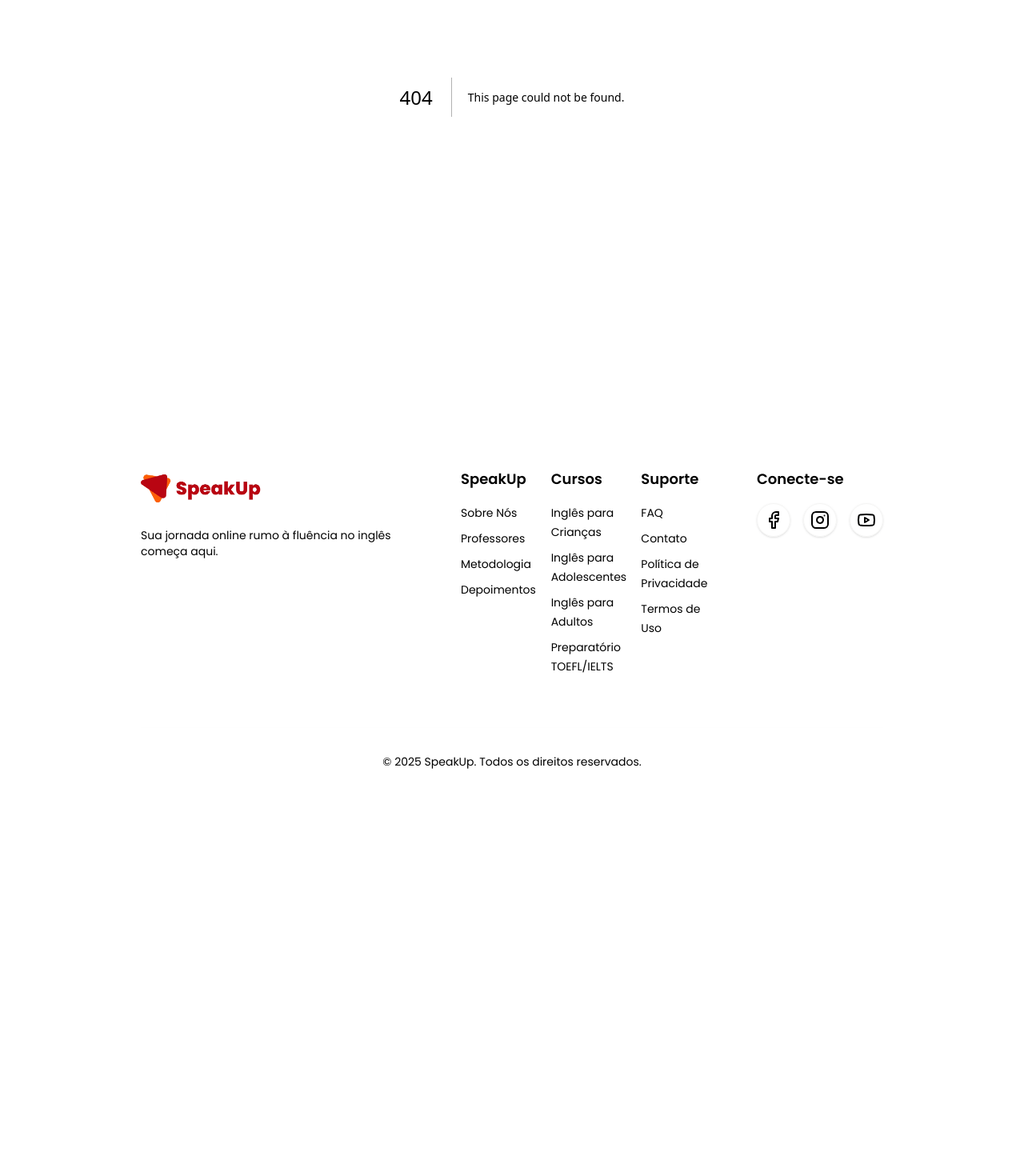
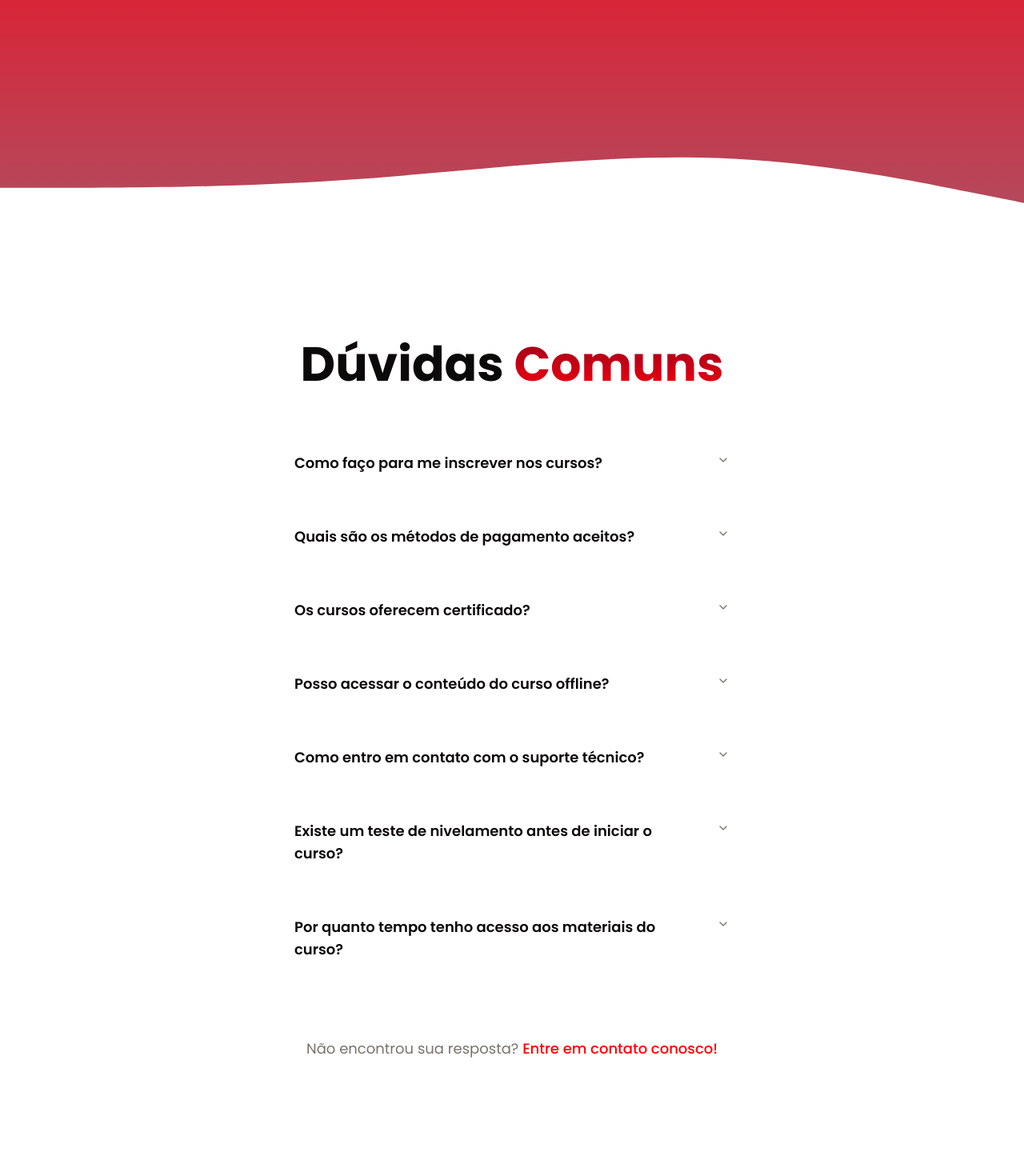
Before and after one commit to DosSantosDev2022/speak-up, a Next.js app: page /faq in a window 1280 px wide. Before the commit this address had no page. Shown: the part 400-1870 px from the top of the page at 80% size. Before the commit the page ends 1426 px from the top, so only its background shows below. Built offline with nearby package versions, Linux system fonts and the light colour scheme.

Commit message:
feat: adiciona pagina de faq

```diff
--- a/src/app/(pages)/(home)/page.tsx
+++ b/src/app/(pages)/(home)/page.tsx
@@ -31,6 +31,7 @@ export default function HomePage() {
 					{/* Animação para o bloco de texto (título, descrição, botões) */}
 					<AnimationContainer
 						initial={{ opacity: 0, x: -50 }}
+						whileInView={{ opacity: 1, x: 0 }}
 						transition={{
 							duration: 0.8,
 							ease: "easeInOut",
@@ -38,7 +39,7 @@ export default function HomePage() {
 						viewport={{ once: true, amount: 0.3 }}
 					>
 						<div className="flex-1 max-w-full md:max-w-2xl text-center md:text-left z-10">
-							<h1 className="text-4xl leading-tight font-bold sm:text-5xl md:text-6xl mb-4">
+							<h1 className="text-3xl leading-tight font-bold sm:text-5xl md:text-6xl mb-4">
 								Embarque em uma jornada online rumo à
 								fluência no inglês!
 							</h1>
@@ -89,13 +90,14 @@ export default function HomePage() {
 						{/* Animação para as estatísticas */}
 						<AnimationContainer
 							initial={{ opacity: 0, scale: 0.8 }}
+							whileInView={{ opacity: 1, scale: 1 }}
 							transition={{
 								delay: 0.6,
 								duration: 0.7,
 								ease: "easeInOut",
 							}}
 							viewport={{ once: true, amount: 0.5 }}
-							className="mt-2 flex flex-col sm:flex-row items-center justify-center md:justify-start gap-6 sm:gap-8 p-4"
+							className="mt-8 flex flex-col sm:flex-row items-center justify-center md:justify-start gap-3 sm:gap-8 p-4"
 						>
 							<Image
 								src={"/images/icons.webp"}
@@ -106,13 +108,13 @@ export default function HomePage() {
 								className="max-w-full h-auto"
 							/>
 							{/* Seções de Estatísticas */}
-							<div className="flex flex-col sm:flex-row items-center justify-center sm:justify-start gap-6 sm:gap-8 mt-4 sm:mt-0">
+							<div className="flex flex-col sm:flex-row items-center justify-center sm:justify-start gap-3 sm:gap-8 mt-4 sm:mt-0">
 								{/* Seção de Estudantes Conectados */}
 								<div className="flex flex-col items-center text-center">
-									<span className="text-2xl font-bold">
+									<span className="text-4xl md:text-3xl font-bold">
 										4.359
 									</span>
-									<span className="text-sm mt-1">
+									<span className="text-xl md:text-base mt-1">
 										Estudantes Conectados
 									</span>
 								</div>
@@ -125,11 +127,11 @@ export default function HomePage() {
 
 								{/* Seção de Avaliações */}
 								<div className="flex flex-col items-center text-center">
-									<span className="text-2xl font-bold">
+									<span className="text-4xl md:text-3xl font-bold">
 										4.8/5
 									</span>
-									<span className="text-sm flex items-center justify-center gap-1">
-										<span className="text-yellow-400 text-xl">
+									<span className="text-xl md:text-base flex items-center justify-center gap-1">
+										<span className="text-yellow-400">
 											★★★★★
 										</span>
 										Avaliações
@@ -143,6 +145,7 @@ export default function HomePage() {
 					{/* Animação para a imagem do estudante */}
 					<AnimationContainer
 						initial={{ opacity: 0, y: 50, scale: 0.9 }}
+						whileInView={{ opacity: 1, y: 0, scale: 1 }}
 						transition={{
 							duration: 0.8,
 							ease: "backInOut",
@@ -288,6 +291,7 @@ export default function HomePage() {
 					{/* Animação para o texto da plataforma */}
 					<AnimationContainer
 						initial={{ opacity: 0, x: -50 }}
+						whileInView={{ opacity: 1, x: 0 }}
 						transition={{
 							duration: 0.7,
 							ease: "easeInOut",
@@ -313,6 +317,7 @@ export default function HomePage() {
 					{/* Animação para a imagem da plataforma */}
 					<AnimationContainer
 						initial={{ opacity: 0, x: 50, scale: 0.9 }}
+						whileInView={{ opacity: 1, x: 0, scale: 1 }}
 						transition={{
 							duration: 0.8,
 							ease: "easeInOut",
@@ -362,6 +367,7 @@ export default function HomePage() {
 					{/* Animação para o carrossel de feedback */}
 					<AnimationContainer
 						initial={{ opacity: 0, x: 50 }}
+						whileInView={{ opacity: 1, x: 0 }}
 						transition={{
 							duration: 0.8,
 							ease: "easeInOut",
--- /dev/null
+++ b/src/app/(pages)/faq/page.tsx
@@ -0,0 +1,123 @@
+import Link from "next/link";
+import {
+	AnimationContainer,
+	Container,
+	WaveBackground,
+} from "@/components";
+import {
+	Accordion,
+	AccordionContent,
+	AccordionItem,
+	AccordionTrigger,
+} from "@/components/ui/accordion"; // Certifique-se de que o caminho está correto
+import { faqItems } from "@/config/faq";
+
+export default function FAQPage() {
+	return (
+		<>
+			{/* Seção Hero "Perguntas Frequentes" */}
+			<section className="relative py-20 px-4 md:px-8 lg:px-16 bg-gradient-to-b from-primary to-secondary/70 text-primary-foreground text-center flex flex-col items-center justify-start min-h-[30vh] md:min-h-[70vh]">
+				<AnimationContainer
+					initial={{ opacity: 0, y: 50 }}
+					whileInView={{ opacity: 1, y: 0 }}
+					transition={{ duration: 0.8, ease: "backInOut" }}
+					viewport={{ once: true, amount: 0.5 }}
+				>
+					<Container className="z-10">
+						<h1 className="text-4xl leading-tight font-bold sm:text-5xl md:text-7xl mb-4">
+							Perguntas Frequentes
+						</h1>
+						<p className="mt-4 text-lg sm:text-xl max-w-2xl mx-auto">
+							Encontre respostas para as dúvidas mais comuns
+							sobre nossos cursos e plataforma.
+						</p>
+					</Container>
+				</AnimationContainer>
+				<WaveBackground
+					className="z-0"
+					fillColor="fill-background"
+				/>
+			</section>
+
+			{/* Seção de FAQs com Accordion */}
+			<section className="py-20 px-4 md:px-8 lg:px-16 my-16">
+				<Container className="max-w-3xl mx-auto">
+					<AnimationContainer
+						initial={{ opacity: 0, y: 30 }}
+						whileInView={{ opacity: 1, y: 0 }}
+						transition={{
+							delay: 0.3,
+							duration: 0.8,
+							ease: "backInOut",
+						}}
+						viewport={{ once: true, amount: 0.3 }}
+					>
+						<h2 className="text-4xl sm:text-5xl md:text-6xl font-bold mb-12 text-center">
+							Dúvidas{" "}
+							<span className="font-bold bg-gradient-to-b from-secondary to-primary bg-clip-text text-transparent">
+								Comuns
+							</span>
+						</h2>
+					</AnimationContainer>
+
+					<Accordion
+						type="single"
+						collapsible
+						className="w-full"
+					>
+						{faqItems.map((item, index) => (
+							<AnimationContainer
+								key={item.question}
+								initial={{
+									opacity: 0,
+									x: index % 2 === 0 ? -50 : 50,
+								}}
+								whileInView={{ opacity: 1, x: 0 }}
+								transition={{
+									delay: 0.1 * index,
+									duration: 0.6,
+									ease: "backInOut",
+								}}
+								viewport={{ once: true, amount: 0.3 }}
+							>
+								<AccordionItem
+									value={`item-${index}`}
+									className="border-b py-4"
+								>
+									<AccordionTrigger className="text-lg font-semibold hover:no-underline text-left">
+										{item.question}
+									</AccordionTrigger>
+									<AccordionContent className="text-base text-muted-foreground pt-2">
+										{item.answer}
+									</AccordionContent>
+								</AccordionItem>
+							</AnimationContainer>
+						))}
+					</Accordion>
+
+					<AnimationContainer
+						initial={{ opacity: 0, y: 30 }}
+						whileInView={{ opacity: 1, y: 0 }}
+						transition={{
+							delay: 0.5,
+							duration: 0.8,
+							ease: "backInOut",
+						}}
+						viewport={{ once: true, amount: 0.3 }}
+						className="text-center mt-16"
+					>
+						<p className="text-lg text-muted-foreground">
+							Não encontrou sua resposta?{" "}
+							<Link
+								href="/contact"
+								className="text-primary hover:underline font-medium"
+							>
+								Entre em contato conosco!
+							</Link>
+						</p>
+					</AnimationContainer>
+				</Container>
+			</section>
+		</>
+	);
+}
--- /dev/null
+++ b/src/config/faq.ts
@@ -0,0 +1,41 @@
+// Dados de exemplo para as FAQs
+export const faqItems = [
+	{
+		question: "Como faço para me inscrever nos cursos?",
+		answer:
+			"Você pode se inscrever em nossos cursos diretamente pela página de 'Cursos', selecionando o curso desejado e seguindo as instruções de matrícula.",
+	},
+	{
+		question: "Quais são os métodos de pagamento aceitos?",
+		answer:
+			"Aceitamos pagamentos via cartão de crédito (Visa, Mastercard, American Express), Pix e boleto bancário.",
+	},
+	{
+		question: "Os cursos oferecem certificado?",
+		answer:
+			"Sim, todos os cursos concluídos com sucesso em nossa plataforma oferecem um certificado de conclusão.",
+	},
+	{
+		question: "Posso acessar o conteúdo do curso offline?",
+		answer:
+			"Atualmente, o acesso ao conteúdo do curso requer uma conexão com a internet. Estamos trabalhando em funcionalidades offline para o futuro.",
+	},
+	{
+		question:
+			"Como entro em contato com o suporte técnico?",
+		answer:
+			"Você pode entrar em contato com nosso suporte técnico através do formulário na página de 'Contato' ou enviando um e-mail para suporte@speakup.com.br.",
+	},
+	{
+		question:
+			"Existe um teste de nivelamento antes de iniciar o curso?",
+		answer:
+			"Sim, para garantir que você comece no nível adequado, oferecemos um teste de nivelamento gratuito antes da matrícula. Isso nos ajuda a personalizar sua jornada de aprendizado.",
+	},
+	{
+		question:
+			"Por quanto tempo tenho acesso aos materiais do curso?",
+		answer:
+			"O acesso aos materiais do curso é vitalício, permitindo que você revise o conteúdo sempre que precisar, mesmo após a conclusão do curso.",
+	},
+];
```
